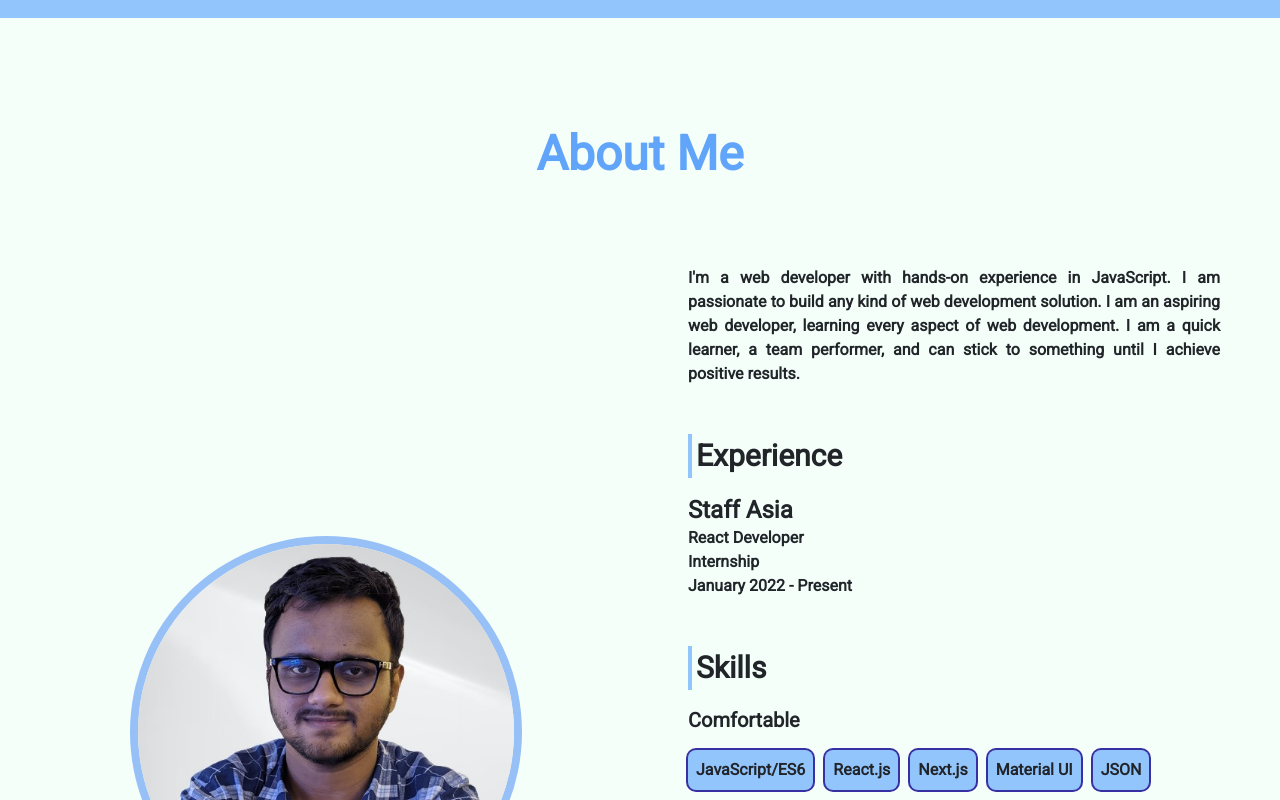
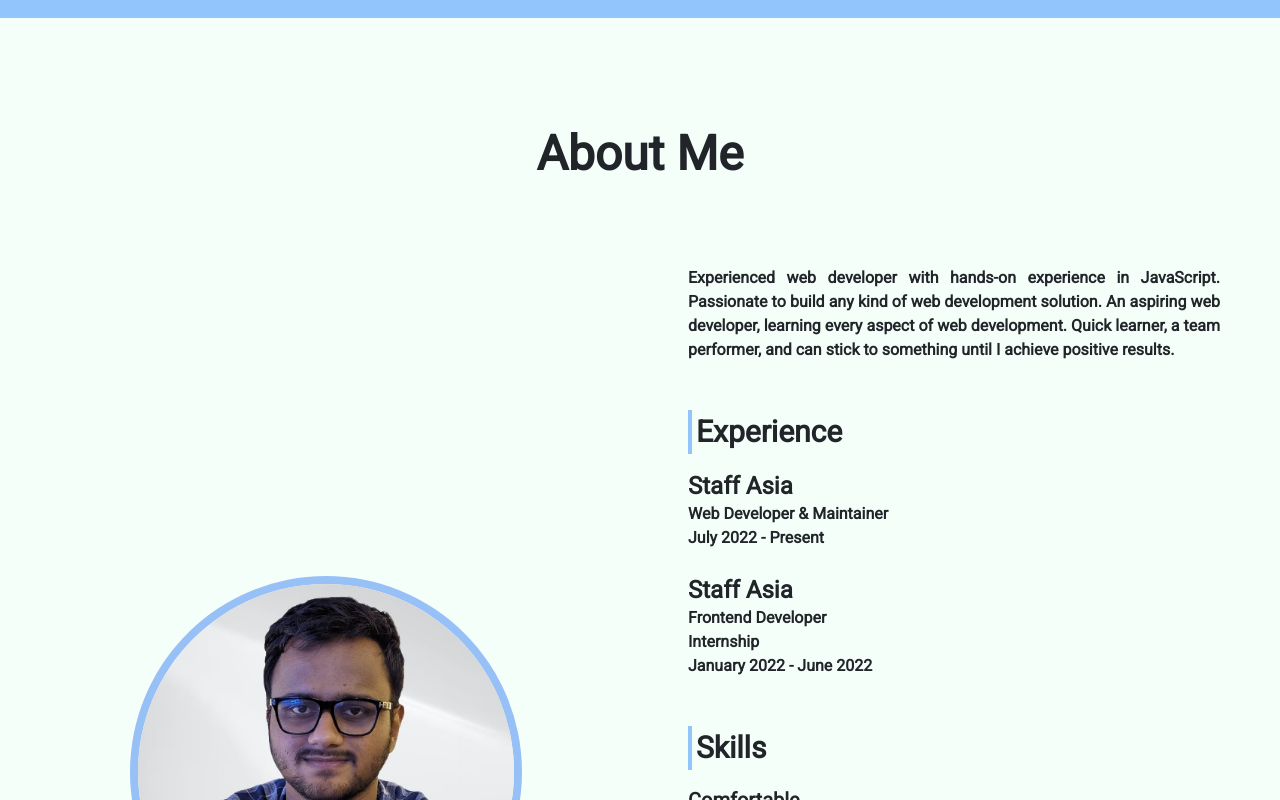
Before and after one commit to tawsifhye/tawsif-portfolio, a React (Create React App) app: page / in a window 1280 px wide. Shown: the part 840-1640 px from the top of the page. Built offline with nearby package versions, Linux system fonts and the light colour scheme.

Commit message:
about me section modified, and title color changed

```diff
--- a/public/skills.json
+++ b/public/skills.json
@@ -1,5 +1,5 @@
 {
-    "aboutMe": "I'm a web developer with hands-on experience in JavaScript. I am passionate to build any kind of web development solution. I am an aspiring web developer, learning every aspect of web development. I am a quick learner, a team performer, and can stick to something until I achieve positive results."
+    "aboutMe": "Experienced web developer with hands-on experience in JavaScript. Passionate to build any kind of web development solution. An aspiring web developer, learning every aspect of web development. Quick learner, a team performer, and can stick to something until I achieve positive results."
     ,
     "skills":{
 
--- a/src/Components/AboutMe/AboutMe.js
+++ b/src/Components/AboutMe/AboutMe.js
@@ -18,7 +18,7 @@ const AboutMe = () => {
         <>
             <div id="about" className="mt-28">
 
-                <h1 className=" text-5xl text-center text-blue-400 font-bold">About Me</h1>
+                <h1 className=" text-5xl text-center font-bold">About Me</h1>
 
                 <div className="container grid mt-10 sm:grid-cols-1 md:grid-cols-2 lg:grid-cols-2 xl:grid-cols-2 2xl:grid-cols-2 mx-auto">
                     <div className="flex sm:mt-10 flex-col justify-center ">
@@ -28,10 +28,19 @@ const AboutMe = () => {
                         <p className="font-black mb-5 text-justify">{aboutMe}</p>
                         <div className='mb-5'>
                             <h1 className={aboutMeSubHeader}>Experience</h1>
-                            <p className="text-2xl font-bold">Staff Asia</p>
-                            <p className=" font-bold">React Developer</p>
-                            <p className=" font-bold">Internship</p>
-                            <p className=" font-bold">January 2022 - Present</p>
+
+                            {/* <div className='w-3 h-3 bg-gray-800 border rounded-full	relative timeline'></div> */}
+                            <div>
+                                <p className="text-2xl font-bold">Staff Asia</p>
+                                <p className=" font-bold">Web Developer & Maintainer</p>
+                                <p className=" font-bold">July 2022 - Present</p>
+                            </div>
+                            <div className='mt-4'>
+                                <p className="text-2xl font-bold">Staff Asia</p>
+                                <p className=" font-bold">Frontend Developer</p>
+                                <p className=" font-bold">Internship</p>
+                                <p className=" font-bold">January 2022 - June 2022</p>
+                            </div>
                         </div>
                         <div id="skills">
                             <h1 className={aboutMeSubHeader}>Skills</h1>
--- a/src/Components/ComponentGlobal.css
+++ b/src/Components/ComponentGlobal.css
@@ -10,6 +10,7 @@ body {
     background-color: rgb(147, 197, 253);
 
 }
+
 
 /* Banner Icon Pulse */
 @-webkit-keyframes hvr-pulse {
--- a/src/Components/FeaturedProjects/FeaturedProjects.js
+++ b/src/Components/FeaturedProjects/FeaturedProjects.js
@@ -50,7 +50,7 @@ const FeaturedProjects = () => {
     return (
         <>
             <div id="projects" className=" container mt-28 mb-16">
-                <h1 className=" text-5xl text-center text-blue-400 font-bold">Featured Projects</h1>
+                <h1 className=" text-5xl text-center font-bold">Featured Projects</h1>
                 <div className='flex justify-end mt-3'>
                     <span className='nextPrev' onClick={() => sliderRef?.current?.slickPrev()}><FaArrowLeft /></span>
 
```
Also changed, not shown: 2 other files (tests, documents, lock files or other folders).
